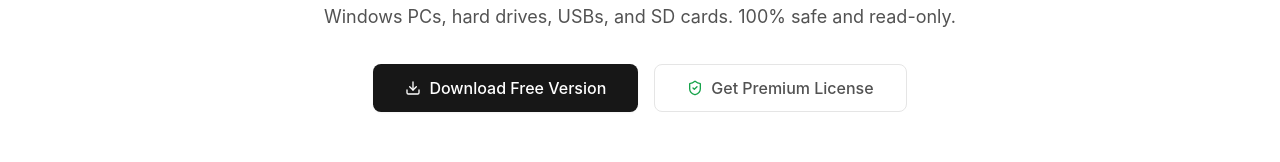
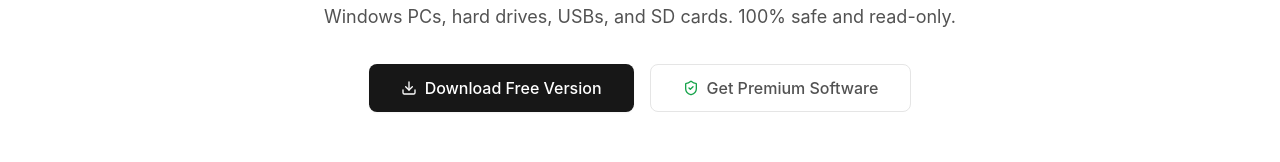
Before and after one commit to thekishanjangid/file_recovery_site, a React (Vite) app: page / in a window 1280 px wide. Shown: the part 404-566 px from the top of the page. Built offline with nearby package versions, Linux system fonts and the light colour scheme.

Commit message:
name changed

```diff
--- a/src/components/sections/Hero.tsx
+++ b/src/components/sections/Hero.tsx
@@ -42,7 +42,7 @@ export function Hero() {
             onClick={() => window.location.href = '/premium'}
           >
              <ShieldCheck className="mr-2 h-4 w-4 text-green-600" />
-            Get Premium License
+            Get Premium Software
           </Button>
         </div>
 
```
